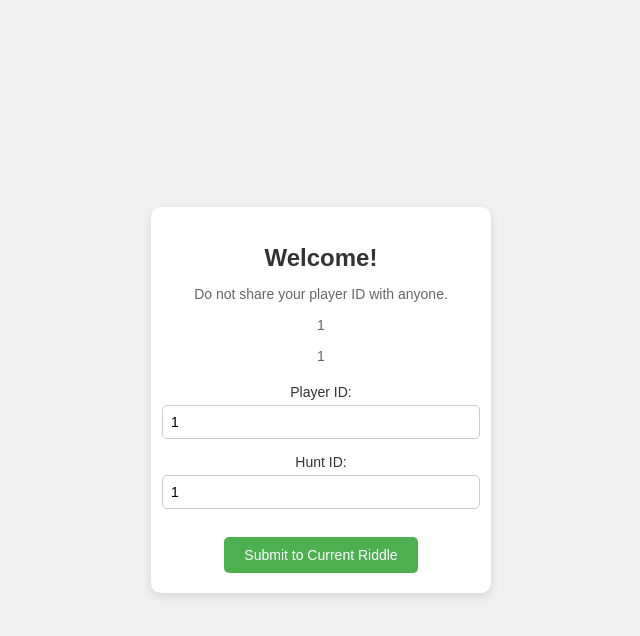
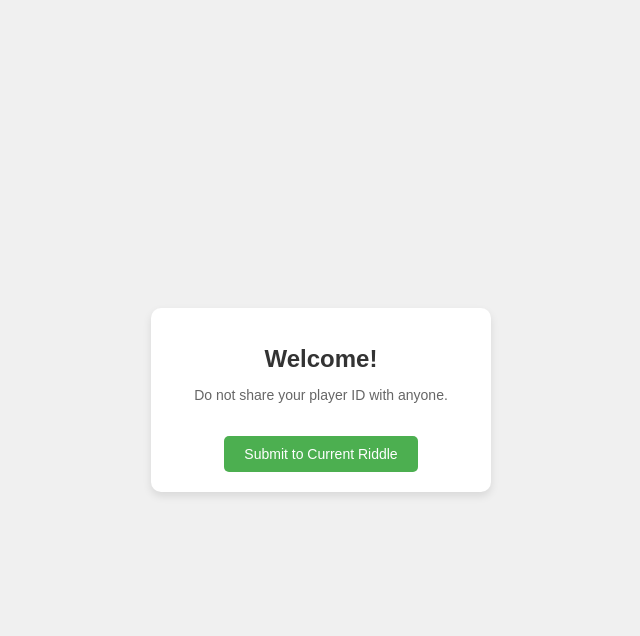
Before and after one commit to SleepyLeaf58/VPCI-Scavenger, a Flask app: template production/templates/save-local.html in a window 1280 px wide. Shown: the top 636 px of the page, without its empty margins (319-959 px from the left). Run offline with Flask 3, Linux system fonts and the light colour scheme; the template is opened without the code that fills it: most values are stand-ins (such as "Sample title", 1, 10 or a date in 2020).

Commit message:
Update save-local.html

```diff
--- a/production/templates/save-local.html
+++ b/production/templates/save-local.html
@@ -70,14 +70,14 @@
     <div class="container">
         <h1>Welcome!</h1>
         <p>Do not share your player ID with anyone.</p>
-        <p id="playerP">{{player_id}}</p>
-        <p id="huntP">{{hunt_id}}</p>
+        <p style="display: none" id="playerP">{{player_id}}</p>
+        <p style="display: none" id="huntP">{{hunt_id}}</p>
 
         <form action="http://localhost:5000/current-riddle" method="POST">
-            <label for="player-id">Player ID:</label>
-            <input type="text" id="player-id" name="player_id">
-            <label for="hunt-id">Hunt ID:</label>
-            <input type="text" id="hunt-id" name="hunt_id">
+            <label style="display: none" for="player-id">Player ID:</label>
+            <input style="display: none" type="text" id="player-id" name="player_id">
+            <label style="display: none" for="hunt-id">Hunt ID:</label>
+            <input style="display: none" type="text" id="hunt-id" name="hunt_id">
             <br>
             <button type="submit">Submit to Current Riddle</button>
         </form>
```
